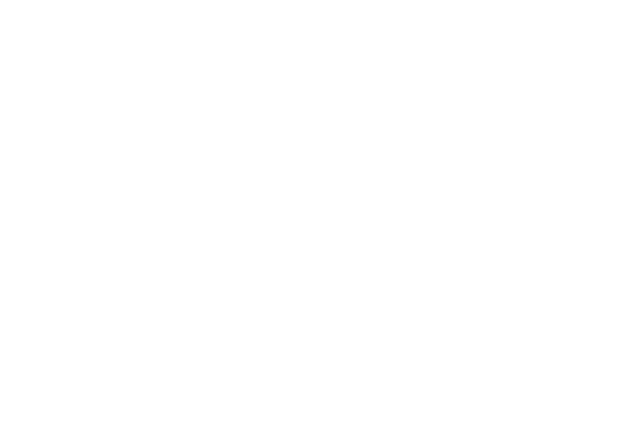
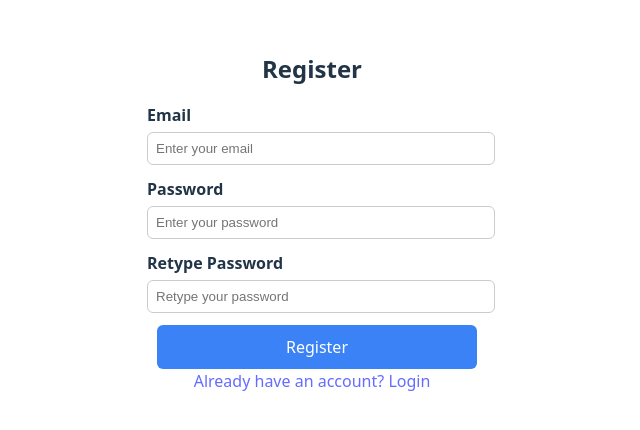
Before and after one commit to InnovationLabsDev/AI-Social-Media-Companion, a React (Vite) app in the folder client/: page /registration in a window 1280 px wide. Before the commit this address had no page. Shown: the part 188-618 px from the top of the page, without its empty margins (328-968 px from the left). Built offline with nearby package versions, Linux system fonts and the light colour scheme.

Commit message:
[feat]: Add registration page
Signed-off-by: alinandrei2004 <145998080+alinandrei2004@users.noreply.github.com>

```diff
--- a/client/src/main.jsx
+++ b/client/src/main.jsx
@@ -4,12 +4,14 @@
 import './index.css';
 import App from './App.jsx';
 import FrontPage from './pages-website/frontPage.jsx';
+import RegistrationForm from './pages-website/components/registrationForm.jsx';
 
 createRoot(document.getElementById('root')).render(
   <StrictMode>
     <BrowserRouter>
       <Routes>
         <Route path="/" element={<FrontPage />} />
+        <Route path="/registration" element={<RegistrationForm />} />
         {/* <Route path="/app" element={<App />} /> */}
       </Routes>
     </BrowserRouter>
--- a/client/src/pages-website/components/loginForm.jsx
+++ b/client/src/pages-website/components/loginForm.jsx
@@ -1,6 +1,9 @@
 import React, { useState } from 'react';
 import FacebookLogin from '@greatsumini/react-facebook-login';
 import classes from '../../styles/loginForm.module.css';
+import RegistrationForm from './registrationForm';
+import { Route } from 'react-router-dom';
+import { Link } from 'react-router-dom';
 
 function LoginForm() {
     const [email, setEmail] = useState('');
@@ -30,7 +33,11 @@
     return (
         <div className={classes.container}>
             <div className={classes.login_box}>
-                <h2>Login</h2>
+                <h2>
+                    <button className={classes.register_button}>
+                        <Link to="/registration">Register</Link>
+                    </button>
+                </h2>
                 {error && <p className={classes.error_message}>{error}</p>}
                 <form onSubmit={handleSubmit}>
                     <div className={classes.input_group}>
--- /dev/null
+++ b/client/src/pages-website/components/registrationForm.jsx
@@ -0,0 +1,68 @@
+import React, { useState } from 'react';
+import { Link } from 'react-router-dom';
+import classes from '../../styles/loginForm.module.css';
+
+function RegistrationForm() {
+    const [email, setEmail] = useState('');
+    const [password, setPassword] = useState('');
+    const [retypePassword, setRetypePassword] = useState('');
+    const [error, setError] = useState('');
+
+    const handleSubmit = (e) => {
+        e.preventDefault();
+        if (!email || !password || !retypePassword) {
+            setError('All fields are required');
+            return;
+        }
+        if (password !== retypePassword) {
+            setError('Passwords do not match');
+            return;
+        }
+        setError('');
+        alert('Registration successful');
+    };
+
+    return (
+        <div className={classes.container}>
+            <div className={classes.register_box}>
+                <h2>Register</h2>
+                {error && <p className={classes.error_message}>{error}</p>}
+                <form onSubmit={handleSubmit}>
+                    <div className={classes.input_group}>
+                        <label>Email</label>
+                        <input
+                            type="email"
+                            placeholder="Enter your email"
+                            value={email}
+                            onChange={(e) => setEmail(e.target.value)}
+                        />
+                    </div>
+                    <div className={classes.input_group}>
+                        <label>Password</label>
+                        <input
+                            type="password"
+                            placeholder="Enter your password"
+                            value={password}
+                            onChange={(e) => setPassword(e.target.value)}
+                        />
+                    </div>
+                    <div className={classes.input_group}>
+                        <label>Retype Password</label>
+                        <input
+                            type="password"
+                            placeholder="Retype your password"
+                            value={retypePassword}
+                            onChange={(e) => setRetypePassword(e.target.value)}
+                        />
+                    </div>
+                    <button type="submit" className={classes.register_button}>
+                        Register
+                    </button>
+                </form>
+                <Link to="/" className={classes.login_link}>Already have an account? Login</Link>
+            </div>
+        </div>
+    );
+}
+
+export default RegistrationForm;
--- a/client/src/styles/loginForm.module.css
+++ b/client/src/styles/loginForm.module.css
@@ -77,3 +77,26 @@
 .login_button:hover {
     background: #2563eb;
 }
+
+.login_register {
+    display: flex;
+    justify-content: center;
+    align-items: center;
+    margin-top: 10px;
+    color: white
+}
+
+.register_button {
+    background: #3b82f6;
+    color: white;
+    padding: 10px;
+    border-radius: 6px;
+    cursor: pointer;
+    font-size: 16px;
+    margin-left: 10px;
+    width: 25vw;
+}
+
+.register_button>a {
+    color: white;
+}
```
